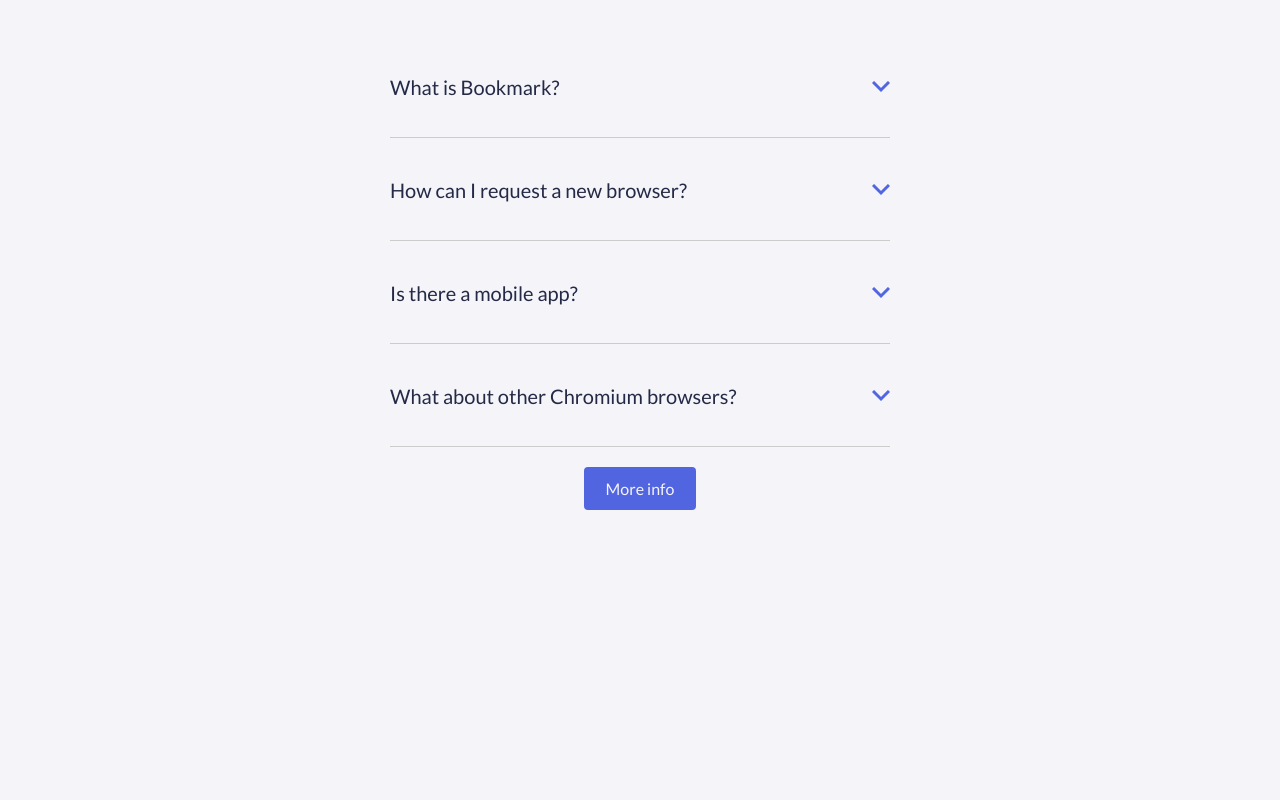
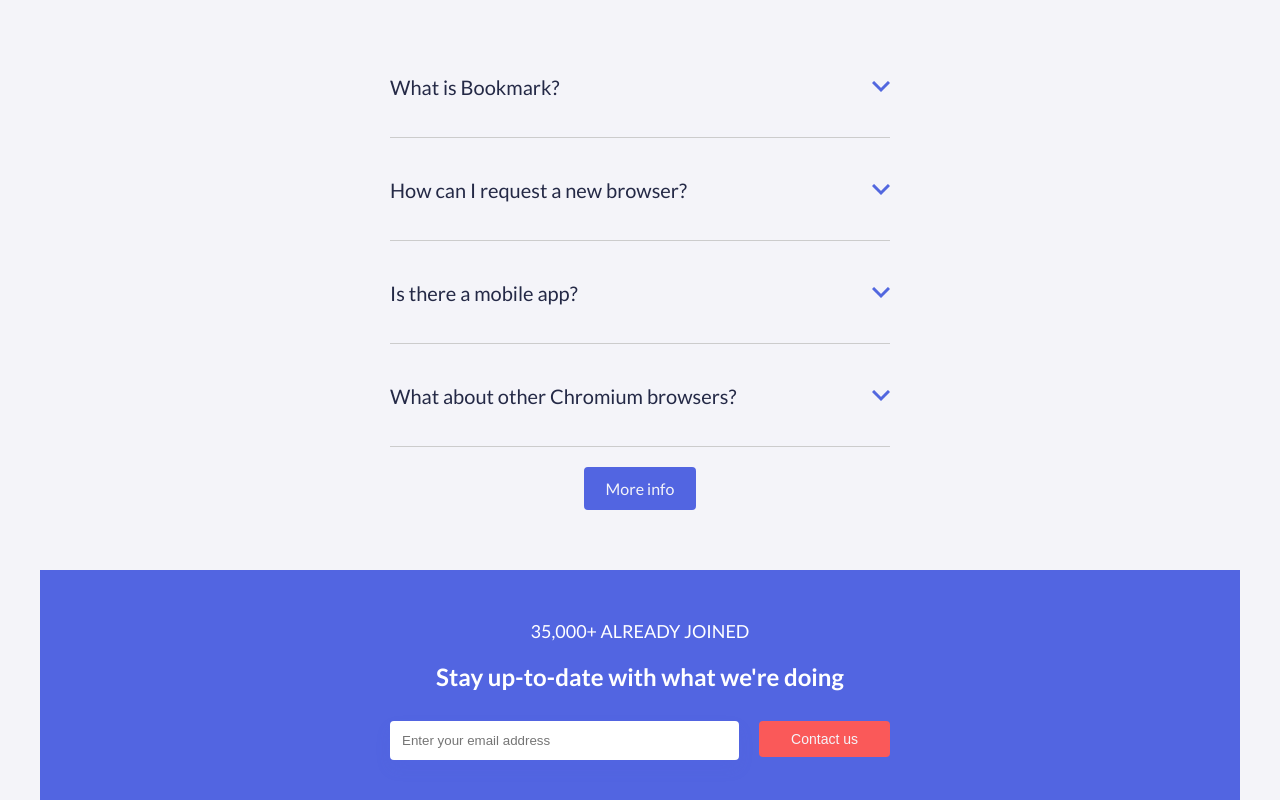
Before and after one commit to edison-r/S5-React-Onboarding, a React (Vite) app: page / in a window 1280 px wide. Shown: the part 2266-3066 px from the top of the page. Before the commit the page ends 2836 px from the top, so only its background shows below. Built offline with nearby package versions, Linux system fonts and the light colour scheme.

Commit message:
Join Section Done!
JoinSectionOrganism created to render a simple <input>. Also created an InputAtom to handle the input mail validation, changing the styling depending on whether it is correct or not. The styling is done!

```diff
--- /dev/null
+++ b/src/components/atoms/InputAtom.css
@@ -0,0 +1,19 @@
+.input__mail {
+    flex: 1;
+    border-radius: var(--border-radius-sm);
+    border: 2px solid var(--full-white);
+    box-shadow: var(--shadow-lg);
+    padding: var(--spacing-xs);
+    color: var(--dark-blue);
+    transition: border-color 0.3s ease;
+}
+
+.input__mail.is-valid {
+    border-color: #4caf50;
+    background-color: #f0fff4;
+}
+
+.input__mail.is-invalid {
+    border-color: #e53935;
+    background-color: #fff5f5;
+}
--- /dev/null
+++ b/src/components/atoms/InputAtom.tsx
@@ -0,0 +1,25 @@
+import { useState } from "react";
+import "./InputAtom.css";
+
+export default function InputAtom() {
+    const [value, setValue] = useState("");
+    const [isValid, setIsValid] = useState<boolean | null>(null);
+
+    const handleBlur = () => {
+        const regex = /^[^\s@]+@[^\s@]+\.[^\s@]+$/;
+        setIsValid(regex.test(value));
+    };
+
+    return (
+        <>
+            <input
+                type="email"
+                value={value}
+                placeholder="Enter your email address"
+                onChange={(e) => setValue(e.target.value)}
+                onBlur={handleBlur}
+                className={`input__mail ${isValid === false ? "is-invalid" : isValid === true ? "is-valid" : ""}`}
+            />
+        </>
+    );
+}
--- a/src/components/organisms/HeroSectionOrganism.tsx
+++ b/src/components/organisms/HeroSectionOrganism.tsx
@@ -14,7 +14,7 @@
                 </div>
                 <div className="banner__btn">
                     <ButtonAtom href="https://www.google.com/intl/es_es/chrome/" text="Get it on Chrome" className="btn__primary" />
-                    <ButtonAtom href="https://www.google.com/intl/es_es/chrome/" text="Get it on Firefox" className="btn__secondary" />
+                    <ButtonAtom href="https://www.mozilla.org/es-ES/firefox/new/" text="Get it on Firefox" className="btn__secondary" />
                 </div>
             </div>
             <div className="banner-image">
--- /dev/null
+++ b/src/components/organisms/JoinSectionOrganism.css
@@ -0,0 +1,24 @@
+.container__join {
+    display: flex;
+    flex-direction: column;
+    align-items: center;
+    padding: var(--spacing-lg);
+    background-color: var(--primary-color);
+    text-align: center;
+}
+
+.join__resume h2 {
+    color: var(--full-white);
+}
+
+.join__resume h4 {
+    color: var(--full-white);
+    font-weight: var(--font-weight-regular);
+}
+
+.join__form {
+    display: flex;
+    gap: var(--spacing-sm);
+    width: 100%;
+    max-width: 500px;
+}
--- /dev/null
+++ b/src/components/organisms/JoinSectionOrganism.tsx
@@ -0,0 +1,18 @@
+import InputAtom from "../atoms/InputAtom";
+import ButtonAtom from "../atoms/ButtonAtom";
+import "./JoinSectionOrganism.css";
+
+export default function JoinSectionOrganism(){
+    return(
+        <div className="container__join">
+            <div className="join__resume">
+                <h4>35,000+ ALREADY JOINED</h4>
+                <h2>Stay up-to-date with what we're doing</h2>
+            </div>
+            <div className="join__form">
+                <InputAtom />
+                <ButtonAtom text="Contact us" className="btn__interaction" />
+            </div>
+        </div>
+    );
+}
--- a/src/components/organisms/MainOrganism.tsx
+++ b/src/components/organisms/MainOrganism.tsx
@@ -1,6 +1,7 @@
 import FeaturesSectionOrganism from "./FeaturesSectionOrganism";
 import AdsSectionOrganism from "./AdsSectionOrganism";
 import FaqSectionOrganism from "./FaqSectionOrganism"
+import JoinSectionOrganism from "./JoinSectionOrganism";
 
 export default function MainOrganism() {
     return (
@@ -8,6 +9,7 @@
             <FeaturesSectionOrganism />
             <AdsSectionOrganism />
             <FaqSectionOrganism />
+            <JoinSectionOrganism />
         </main>
     );
 }
```
